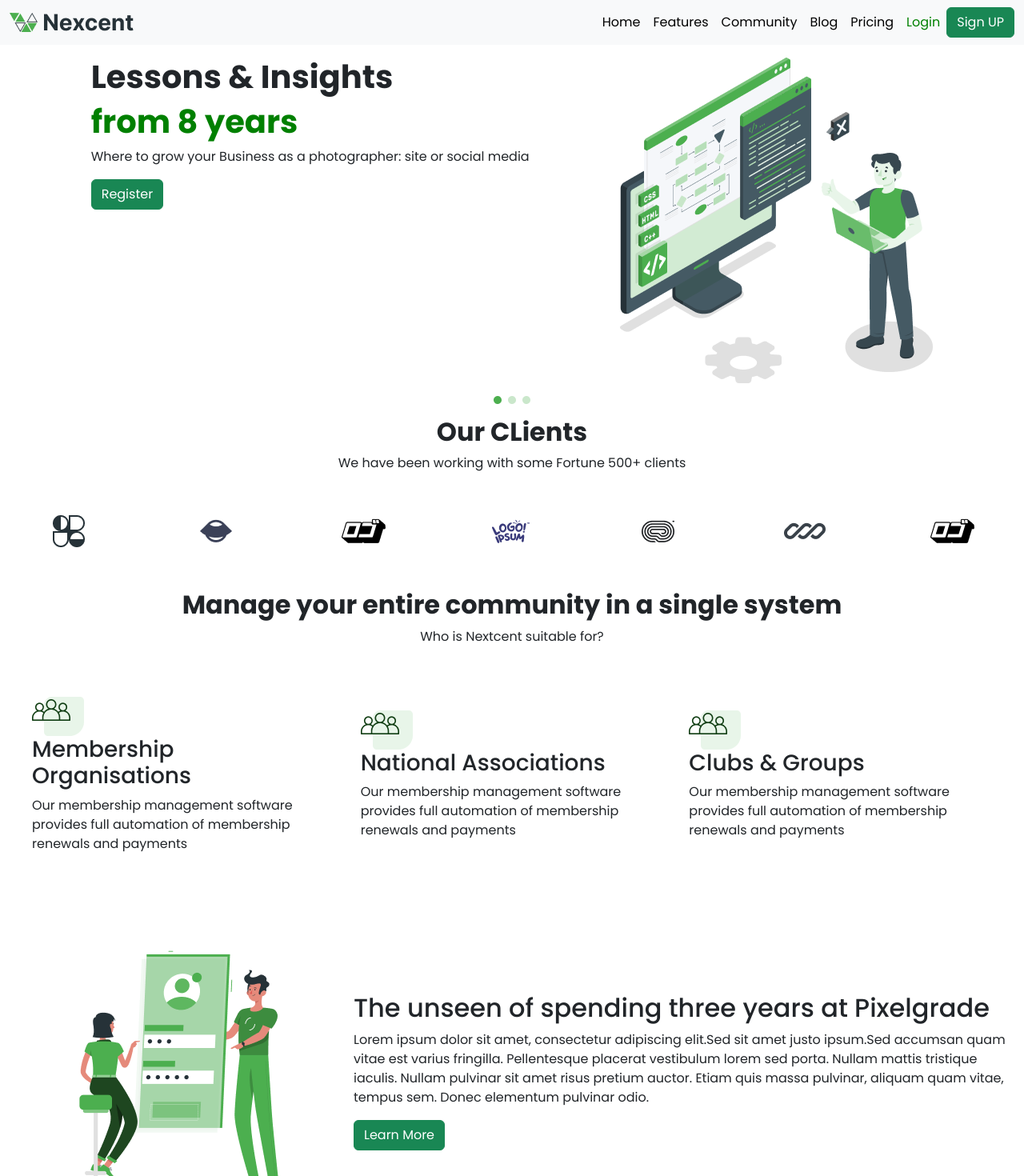
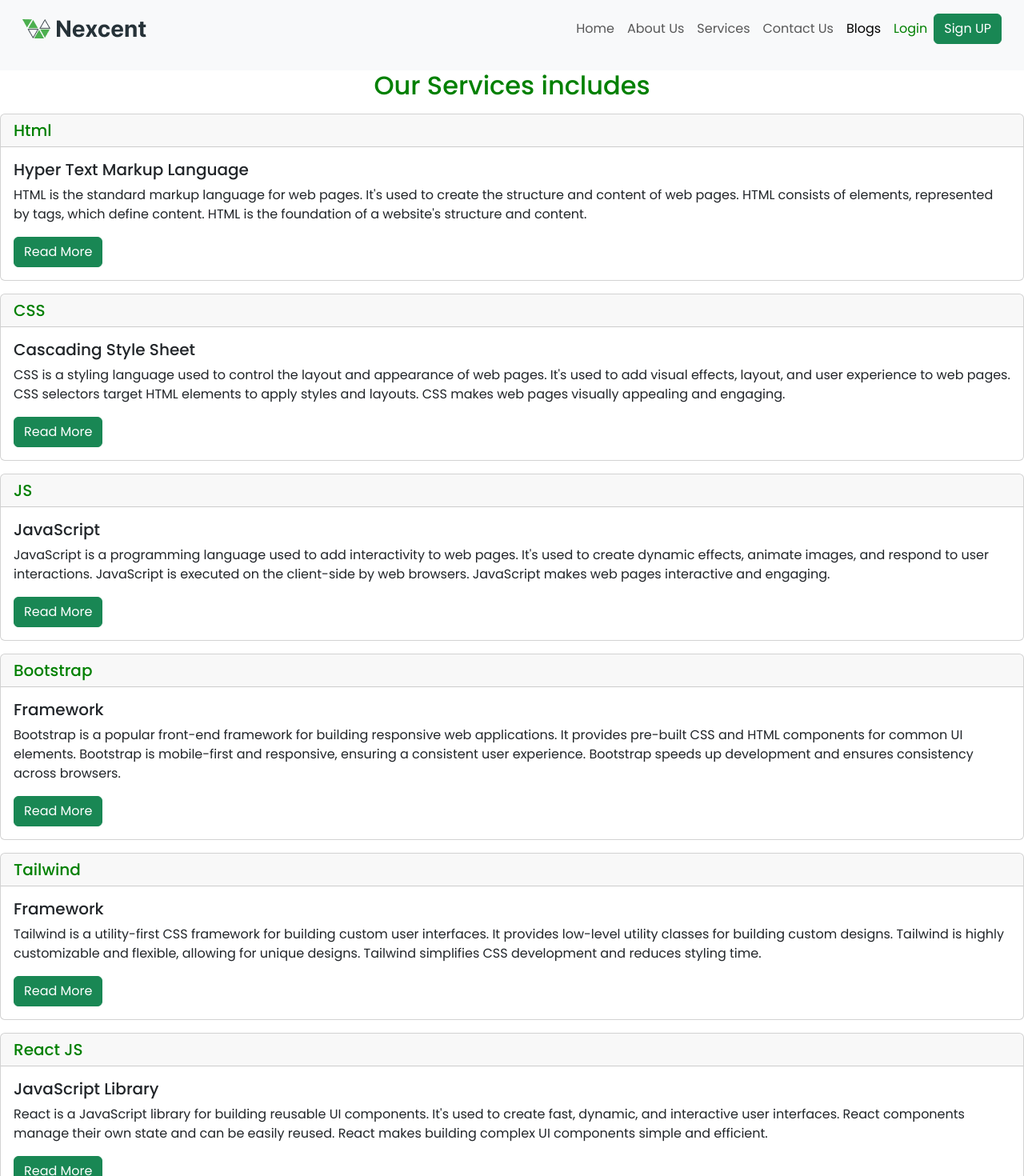
Before and after one commit to Sehar-Tahir/Nexcent-REACT_Landing_Page, a React (Vite) app: page /service in a window 1280 px wide. Shown: the top 1470 px of the page at 80% size. Built offline with nearby package versions, Linux system fonts and the light colour scheme.

Commit message:
Routing Added

```diff
--- a/package.json
+++ b/package.json
@@ -12,7 +12,8 @@
   "dependencies": {
     "bootstrap": "^5.3.3",
     "react": "^18.3.1",
-    "react-dom": "^18.3.1"
+    "react-dom": "^18.3.1",
+    "react-router-dom": "^6.25.1"
   },
   "devDependencies": {
     "@types/react": "^18.3.3",
--- a/src/App.jsx
+++ b/src/App.jsx
@@ -1,27 +1,21 @@
-import Navbar from "./components/Navbar"
-import HeroSection from "./components/HeroSection"
-import Clients from "./components/Clients"
-import Community from "./components/Community"
-import Pixelgrade from "./components/Pixelgrade"
-import Acheivements from "./components/Acheivements"
-import Design from "./components/Design"
-import Customers from "./components/Customers"
-import Marketing from "./components/Marketing"
-import Footer from "./components/Footer"
+import {Routes, Route} from 'react-router-dom'
+import Navbar from './components/Navbar'
+import Home from "./components/Home"
+import About from "./components/About"
+import Services from "./components/Services"
+import Contact from "./components/Contact"
+
 function App() {
 
   return (
     <>
-    <Navbar/>
-    <HeroSection/>
-    <Clients/>
-    <Community/>
-    <Pixelgrade/>
-    <Acheivements/>
-    <Design/>
-    <Customers/>
-    <Marketing/>
-    <Footer/>
+     <Navbar/>
+    <Routes>
+      <Route path='/' element={<Home/>} />
+      <Route path='/about' element={<About/>} />
+      <Route path='/service' element={<Services/>} />
+      <Route path='/contact' element={<Contact/>} />
+    </Routes>
     </>
   )
 }
--- /dev/null
+++ b/src/components/About.jsx
@@ -0,0 +1,19 @@
+const About = () => {
+  return (
+    <>
+    <h2 className="text-center mx-3"><span>About Us</span></h2>
+    <p className="m-3 p-3 border-2px border border-success">
+
+<span>Welcome to Nexcent, </span> your trusted guide to growing your photography business online. Our team is comprised of photography experts, digital marketing specialists, and industry thought leaders who are passionate about helping photographers succeed.
+
+With years of experience in the photography and digital marketing industries, we've seen firsthand the challenges photographers face when trying to build their online presence. That's why we created Nexcent - to provide a resource that helps photographers make informed decisions about their online strategy and grow their business with confidence.
+
+Our team is dedicated to staying up-to-date on the latest trends and best practices in photography marketing, social media, and website development. We're committed to sharing our expertise with you, so you can focus on what you do best - taking amazing photos and running your business."
+
+Let me know if you'd like me to make any adjustments!
+    </p>
+    </>
+  )
+}
+
+export default About
--- /dev/null
+++ b/src/components/Contact.jsx
@@ -0,0 +1,26 @@
+
+
+const Contact = () => {
+  return (
+    <>
+     <h4 className="mb-3 mt-3 text-center"> <span>Fill this Form to Connect with Us!</span></h4>
+    <form>
+        <div className="mb-3">
+    <label for="inputName" className="form-label">Full Name</label>
+    <input type="text" className="form-control" id="inputName"></input>
+  </div>
+  <div className="mb-3">
+    <label for="exampleInputEmail1" className="form-label">Email address</label>
+    <input type="email" className="form-control" id="exampleInputEmail1" aria-describedby="emailHelp"></input>
+  </div>
+  <div className="mb-3">
+    <label for="text" className="form-label">Your Message</label>
+    <textarea name="text-area"  className="form-control" id="text" rows="6" col="30"></textarea>
+  </div>
+  <button type="submit" className="btn btn-success">Submit</button>
+</form>
+</>
+  )
+}
+
+export default Contact
--- a/src/components/Footer.jsx
+++ b/src/components/Footer.jsx
@@ -5,7 +5,7 @@ import SocialLinks from "../assets/SocialLinks.png"
 const Footer = () => {
   return (
     <>
-    <footer className='h-628px'>
+    <footer className='h-628px mt-3'>
     <div className="d-flex flex-column mb-3 justify-content-center align-items-center mt-3">
   <h1 className='fw-bold'>Pellentesque suscipit fringilla libero eu.</h1>
   <h1 className='fw-bold'>fringilla libero eu.</h1>
@@ -13,7 +13,7 @@ const Footer = () => {
   </div>
 
 
-    <div className="d-flex flex-row  justify-content-evenly align-items-center gap-10 bg-black mt-3 p-3 ">
+    <div className="d-flex flex-row  justify-content-evenly align-items-center gap-10 bg-black mt-3 p-3 sm-flex-column">
 
     <div className='d-flex flex-column gap-1 text-white'>
      <img src={Logo} alt="" />
--- a/src/components/HeroSection.jsx
+++ b/src/components/HeroSection.jsx
@@ -4,14 +4,14 @@ import Dot from '../assets/Dot.png'
 const HeroSection = () => {
   return (
     <main>
-        <div className="d-flex flex-row justify-content-evenly my-3 mx-10">
+        <div className="d-flex flex-row justify-content-evenly my-3 mx-10 ">
           <div>
             <h1 className='fw-bold'>Lessons & Insights</h1>
             <h1 className='fw-bold'><span>from 8 years</span></h1>
             <p>Where to grow your Business as a photographer: site or social media</p>
             <button className="btn btn-success">Register</button>
           </div>
-          <img src={Illustration} alt="" className="hero-image w-391" />
+          <img src={Illustration} alt="" className="hero-image w-391"/>
         </div>
 
         <div className="d-flex align-items-center justify-content-center mb-3 ">
--- /dev/null
+++ b/src/components/Home.jsx
@@ -0,0 +1,28 @@
+
+import HeroSection from "./HeroSection"
+import Clients from "./Clients"
+import Community from "./Community"
+import Pixelgrade from "./Pixelgrade"
+import Acheivements from "./Acheivements"
+import Design from "./Design"
+import Customers from "./Customers"
+import Marketing from "./Marketing"
+import Footer from "./Footer"
+
+const Home = () => {
+  return (
+    <>
+    <HeroSection/>
+    <Clients/>
+    <Community/>
+    <Pixelgrade/>
+    <Acheivements/>
+    <Design/>
+    <Customers/>
+    <Marketing/>
+    <Footer/>
+    </>
+  )
+}
+
+export default Home
--- a/src/components/Navbar.jsx
+++ b/src/components/Navbar.jsx
@@ -1,26 +1,27 @@
 import Logo from '../assets/Logo.png'
+import { Link } from 'react-router-dom'
 
 const Navbar = () => {
   return (
-    <nav className="navbar navbar-expand-lg bg-body-tertiary">
-  <div className="container-fluid">
+    <nav className="navbar navbar-expand-lg bg-light p-3">
+  <div className="container-fluid mb-3">
         <img src={Logo} alt="logo" className= "navbar-brand"  />
     <div className="collapse navbar-collapse flex-grow-0" id="navbarSupportedContent">
       <ul className="navbar-nav me-auto mb-2 mb-lg-0 mr-8">
         <li className="nav-item">
-          <a className="nav-link active" aria-current="page" href="#">Home</a>
+          <Link className="nav-link" to="/">Home</Link>
         </li>
         <li className="nav-item">
-          <a className="nav-link active" aria-current="page" href="#">Features</a>
+          <Link className="nav-link" to="/about">About Us</Link>
         </li>
         <li className="nav-item">
-          <a className="nav-link active" aria-current="page" href="#">Community</a>
+          <Link className="nav-link" to="/service">Services</Link>
         </li>
         <li className="nav-item">
-          <a className="nav-link active" aria-current="page" href="#">Blog</a>
+          <Link className="nav-link" to="/contact">Contact Us</Link>
         </li>
         <li className="nav-item">
-          <a className="nav-link active" aria-current="page" href="#">Pricing</a>
+          <a className="nav-link active" aria-current="page" href="#">Blogs</a>
         </li>
         <li className="nav-item">
           <a className="nav-link active" aria-current="page" href="#"><span>Login</span></a>
--- /dev/null
+++ b/src/components/Services.jsx
@@ -0,0 +1,83 @@
+
+
+
+const Services = () => {
+  return (
+    <>
+   <h2 className="text-center mb-3"><span>Our Services includes</span></h2>
+   <div class="card">
+  <h5 class="card-header"><span>Html</span></h5>
+  <div class="card-body">
+    <h5 class="card-title">Hyper Text Markup Language</h5>
+    <p class="card-text">HTML is the standard markup language for web pages.
+It's used to create the structure and content of web pages.
+HTML consists of elements, represented by tags, which define content.
+HTML is the foundation of a website's structure and content.</p>
+    <a href="#" class="btn btn-success">Read More</a>
+  </div>
+</div>
+
+<div class="card mt-3">
+  <h5 class="card-header"><span>CSS</span></h5>
+  <div class="card-body">
+    <h5 class="card-title">Cascading Style Sheet</h5>
+    <p class="card-text">CSS is a styling language used to control the layout and appearance of web pages.
+It's used to add visual effects, layout, and user experience to web pages.
+CSS selectors target HTML elements to apply styles and layouts.
+CSS makes web pages visually appealing and engaging.</p>
+    <a href="#" class="btn btn-success">Read More</a>
+  </div>
+</div>
+
+<div class="card mt-3">
+  <h5 class="card-header"><span>JS</span></h5>
+  <div class="card-body">
+    <h5 class="card-title">JavaScript</h5>
+    <p class="card-text">JavaScript is a programming language used to add interactivity to web pages.
+It's used to create dynamic effects, animate images, and respond to user interactions.
+JavaScript is executed on the client-side by web browsers.
+JavaScript makes web pages interactive and engaging.</p>
+    <a href="#" class="btn btn-success">Read More</a>
+  </div>
+</div>
+
+<div class="card mt-3">
+  <h5 class="card-header"><span>Bootstrap</span></h5>
+  <div class="card-body">
+    <h5 class="card-title">Framework</h5>
+    <p class="card-text">Bootstrap is a popular front-end framework for building responsive web applications.
+It provides pre-built CSS and HTML components for common UI elements.
+Bootstrap is mobile-first and responsive, ensuring a consistent user experience.
+Bootstrap speeds up development and ensures consistency across browsers.</p>
+    <a href="#" class="btn btn-success">Read More</a>
+  </div>
+</div>
+
+<div class="card mt-3">
+  <h5 class="card-header"><span>Tailwind</span></h5>
+  <div class="card-body">
+    <h5 class="card-title">Framework</h5>
+    <p class="card-text">Tailwind is a utility-first CSS framework for building custom user interfaces.
+It provides low-level utility classes for building custom designs.
+Tailwind is highly customizable and flexible, allowing for unique designs.
+Tailwind simplifies CSS development and reduces styling time.</p>
+    <a href="#" class="btn btn-success">Read More</a>
+  </div>
+</div>
+
+<div class="card mt-3">
+  <h5 class="card-header"><span>React JS</span></h5>
+  <div class="card-body">
+    <h5 class="card-title">JavaScript Library</h5>
+    <p class="card-text">React is a JavaScript library for building reusable UI components.
+It's used to create fast, dynamic, and interactive user interfaces.
+React components manage their own state and can be easily reused.
+React makes building complex UI components simple and efficient.</p>
+    <a href="#" class="btn btn-success">Read More</a>
+  </div>
+</div>
+    </>
+  )
+}
+
+export default Services
--- a/src/index.css
+++ b/src/index.css
@@ -5,3 +5,11 @@ span{
 *{
  font-family: "Poppins", sans-serif;
 }
+
+@include media-breakpoint-down(sm) { ... }
+@include media-breakpoint-down(md) {
+
+ }
+@include media-breakpoint-down(lg) { ... }
+@include media-breakpoint-down(xl) { ... }
+@include media-breakpoint-down(xxl) { ... }
--- a/src/main.jsx
+++ b/src/main.jsx
@@ -2,6 +2,7 @@ import React from 'react'
 import ReactDOM from 'react-dom/client'
 import App from './App.jsx'
 import './index.css'
+import { BrowserRouter } from 'react-router-dom'
 
 
 // bootstrap
@@ -10,6 +11,8 @@ import 'bootstrap/dist/js/bootstrap.bundle.js'
 
 ReactDOM.createRoot(document.getElementById('root')).render(
   <React.StrictMode>
+    <BrowserRouter>
     <App />
+    </BrowserRouter>
   </React.StrictMode>,
 )
```
Also changed, not shown: 2 other files (tests, documents, lock files or other folders).
